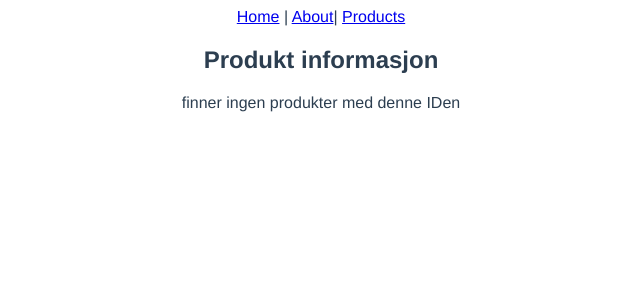
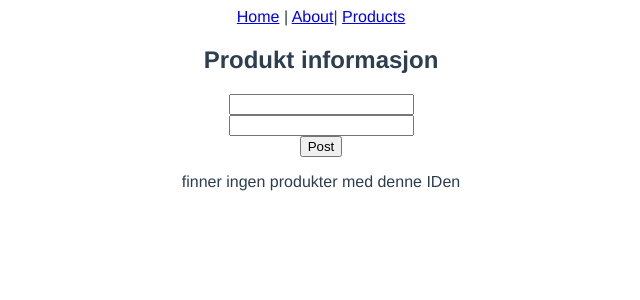
Before and after one commit to cracklemonkey/nettbutikk, a Vue app: page /products/1 in a window 1280 px wide. Shown: the top 300 px of the page, without its empty margins (319-959 px from the left). Built offline with nearby package versions, Linux system fonts and the light colour scheme; no server answers.

Commit message:
addet en midlerdidig producktfeedback component

```diff
--- /dev/null
+++ b/public/feedback.json
@@ -0,0 +1,5 @@
+[{
+	"author": "bob",
+	"stuff": "kas"
+
+}]
--- a/src/components/Products/ProductDescription.vue
+++ b/src/components/Products/ProductDescription.vue
@@ -7,6 +7,9 @@
 
 
       </ul>
+      <div>
+          <product-feedback/>
+      </div>
 
       <p>{{errorMassage}}</p>
 
@@ -14,11 +17,14 @@
 </template>
 
 <script>
-
+import ProductFeedback from './ProductFeedback.vue'
 import axios from 'axios'
 export default {
     name: 'ProductDetails',
 
+    components:{
+        ProductFeedback
+    },
     created() {
         console.log(this.$route.params.id )
         this.getProductDetails(this.$route.params.id)
--- /dev/null
+++ b/src/components/Products/ProductFeedback.vue
@@ -0,0 +1,41 @@
+<template>
+    <div>
+        <form @submit="postData" method="post">
+            <input type=text name="author" v-model="posts.author"> <br>
+            <input type="text" name="stuff" v-model="posts.stuff"> <br>
+            <button type="submit">Post</button>
+        </form>
+    </div>
+
+</template>
+
+<script>
+import axios from 'axios'
+export default {
+    name: "ProductFeedback",
+    data(){
+        return {
+            posts:{
+                author: null,
+                stuff: null
+            }
+        }
+
+    },
+    methods:{
+        async postData(e)
+        {
+            axios.post("backendhost/public/feedback.json", this.posts)
+            .then((result)=>{
+                console.warn(result)
+            })
+            e.preventDefault()
+        }
+    }
+
+}
+</script>
+
+<style>
+
+</style>
```
